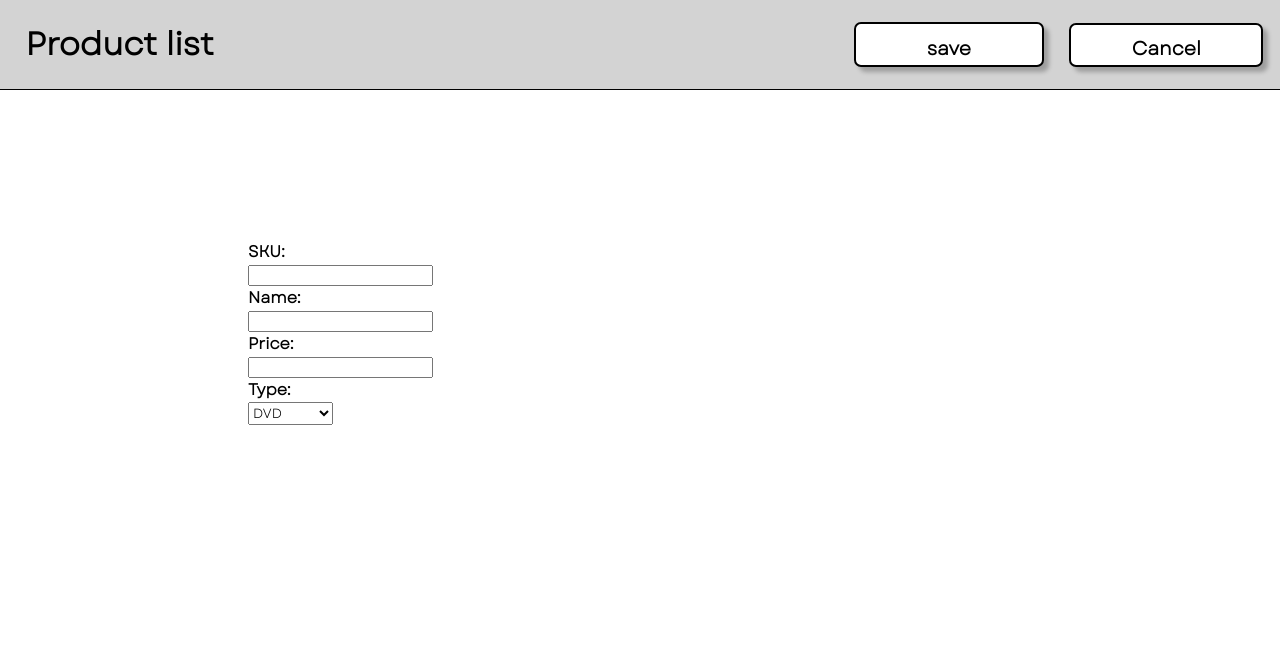
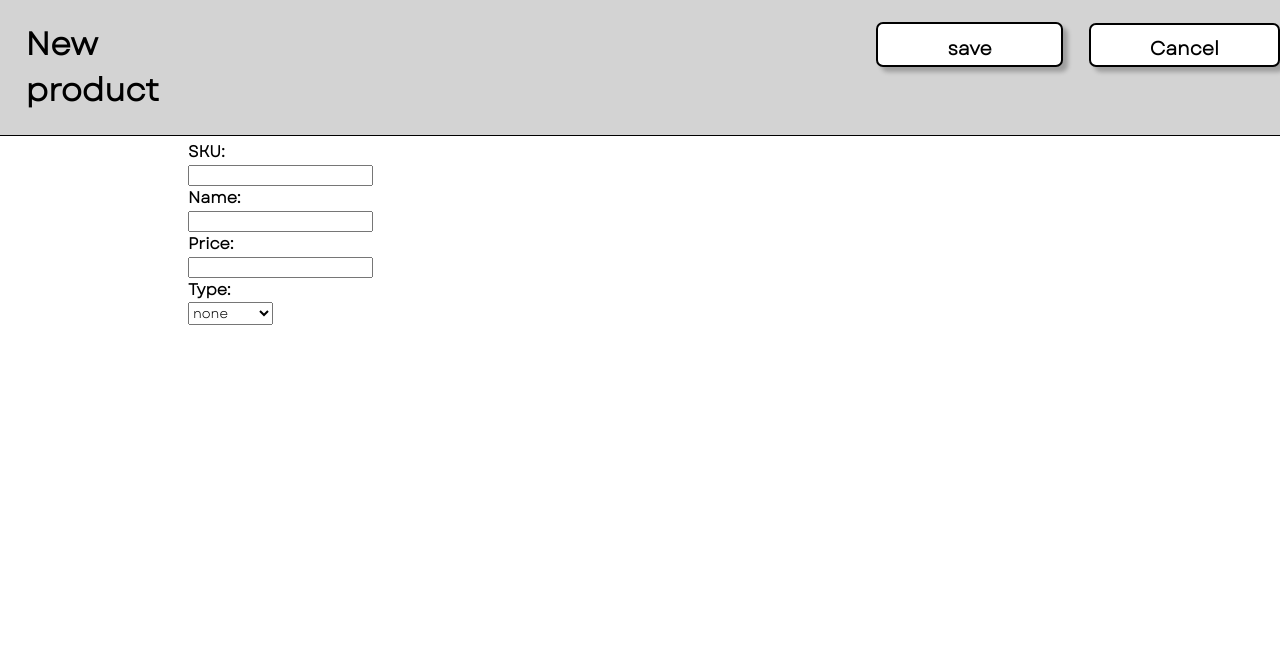
Before and after one commit to valadares456789/Test-repository, a PHP site: page /HTML/form.html in a window 1280 px wide. Shown: the top 665 px of the page. Run offline with PHP 8.4, Linux system fonts and the light colour scheme.

Commit message:
3th_commit-minor_desing_changes_and_adjustments

```diff
--- a/CSS/form.css
+++ b/CSS/form.css
@@ -61,3 +61,12 @@ font-family:"garet"
 label{
     font-weight: bold;
 }
+
+#form{
+    margin-top:60px;
+    margin-left:-60px;
+}
+
+#typeforms{
+    margin-top:30px;
+}
--- a/HTML/form.html
+++ b/HTML/form.html
@@ -18,7 +18,7 @@
 
     <div id="title">
 
-        <h1  id="titletext">Product list</h1>
+        <h1  id="titletext">New product</h1>
         <input form="my-form" type="submit" value="save" id="save-product-bnt" >
 
         </input>
@@ -36,14 +36,14 @@
                    <!-- General info -->
 
                 <form action="PHP/login.php" id="product_form" method="POST">
-                <label>SKU:</label>
-                <input name="SKU" id="SKU" autocomplete="off" type="text">
+                <label>SKU:</label><br>
+                <input name="SKU" id="SKU" autocomplete="off" type="text"><br>
 
-                <label>Name:</label>
-                <input  name="Name" id="Name" autocomplete="off" type="text">
+                <label>Name:</label><br>
+                <input  name="Name" id="Name" autocomplete="off" type="text"><br>
 
-                <label>Price:</label>
-                <input  name="Price" id="Price" autocomplete="off" type="text">
+                <label>Price:</label><br>
+                <input  name="Price" id="Price" autocomplete="off" type="text"><br>
 
                 <!-- product type dropdown list -->
 
@@ -51,9 +51,10 @@
 
                 <select name="productTypes" id="productTypes" class="options" onchange="showHideInput(this)">
 
-                <option value="0" id="DVD" class="options">DVD</option>
-                <option value="1" id="Furniture" class="options">Furniture</option>
-                <option value="2" id="Book" class="options">Book</option>
+                <option value="0" id="none" class="options">none</option>
+                <option value="1" id="DVD" class="options">DVD</option>
+                <option value="2" id="Furniture" class="options">Furniture</option>
+                <option value="3" id="Book" class="options">Book</option>
 
                 </select>
 
@@ -61,7 +62,7 @@
 
                 <div id="typeforms">
                     <div id="dvd" style="display:none">
-                        <label>Size(MB):</label>
+                        <label>Size(MB):</label><br>
                         <input  name="Size" id="Size" autocomplete="off" type="text">
                     </div>
                     <div id="furniture" style="display:none">
--- a/JAVASCRIPT/form_dynamics.js
+++ b/JAVASCRIPT/form_dynamics.js
@@ -3,15 +3,15 @@
 
 function showHideInput(sel) {
   var value = sel.value;
-  if(value==0)
+  if(value==1)
       document.getElementById('dvd').style.display = 'block';
   else
       document.getElementById('dvd').style.display = 'none';
-  if(value==1)
+  if(value==2)
       document.getElementById('furniture').style.display = 'block';
   else
       document.getElementById('furniture').style.display = 'none';
-  if(value==2)
+  if(value==3)
       document.getElementById('book').style.display = 'block';
   else
       document.getElementById('book').style.display = 'none';
```
